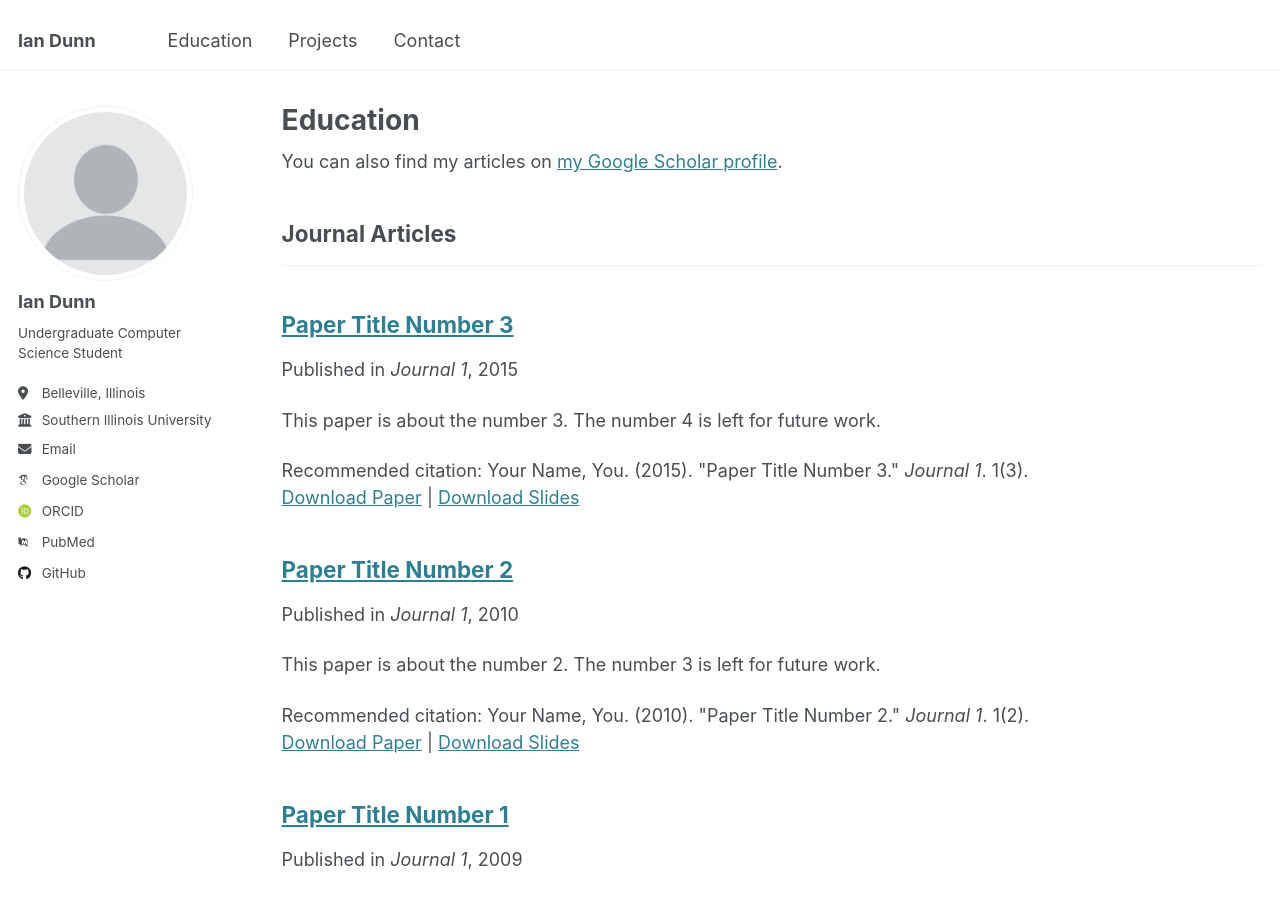
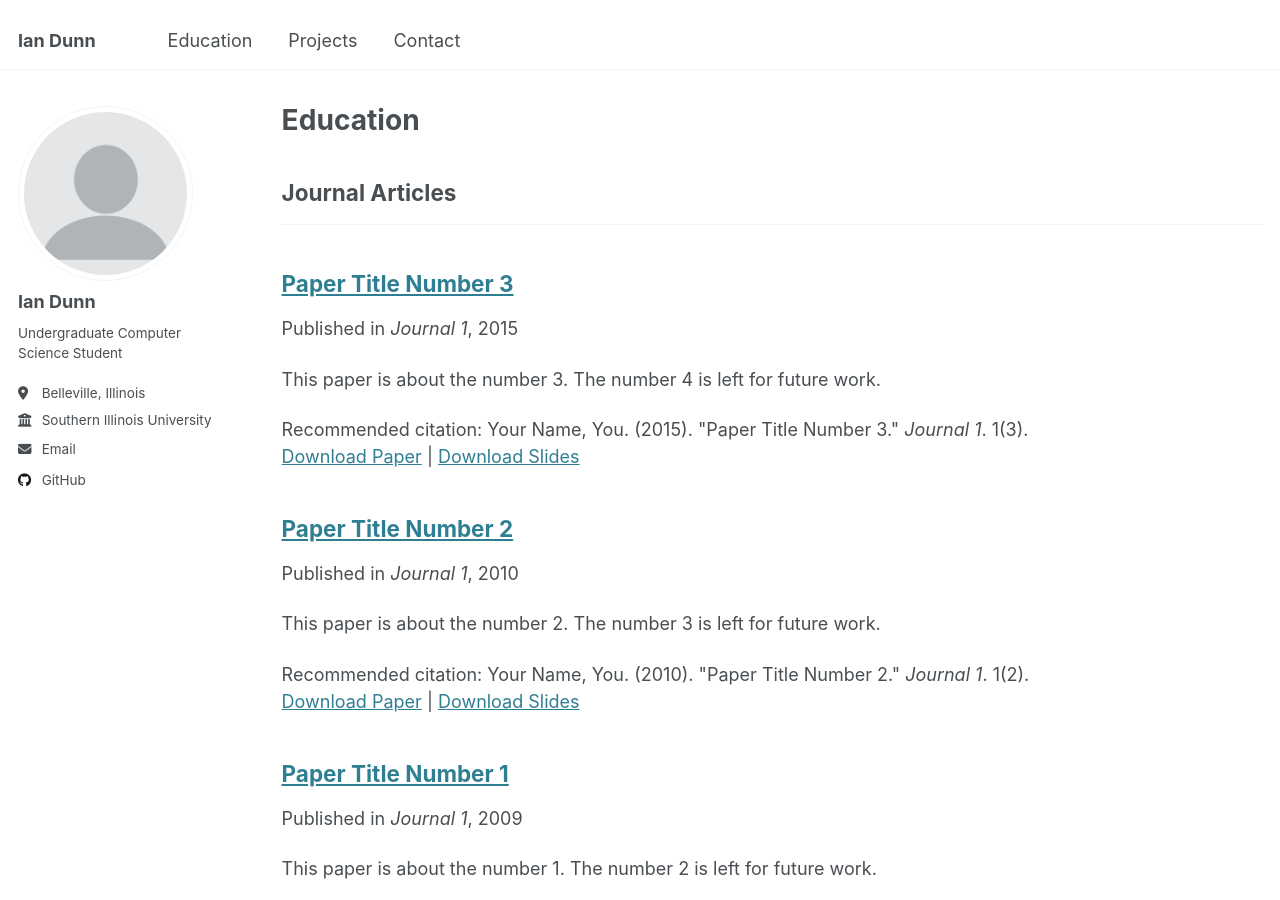
Before and after one commit to 1ntentions/1ntentions.github.io, a Jekyll site: the page built from education.html, in a window 1280 px wide and 900 px high. Built offline with Jekyll 4.4.1, drawn with Linux system fonts in a browser that asks for light colours; some web fonts are replaced; part of the change alters nothing that is shown.

Commit message:
removed unnecessary links in config

```diff
--- a/_config.yml
+++ b/_config.yml
@@ -30,16 +30,6 @@ author:
   employer         : "Southern Illinois University Edwardsville"
   uri              : # URL
   email            : "idunn@siue.edu"
-
-  # Academic websites
-  arxiv            : # URL - Update with the correct link to your profile
-  googlescholar    : "https://scholar.google.com/citations?user=PS_CX0AAAAAJ"
-  impactstory      : # URL
-  orcid            : "http://orcid.org/yourorcidurl"
-  semantic         : # URL
-  pubmed           : "https://www.ncbi.nlm.nih.gov/pubmed/?term=john+snow"
-  researchgate     : # URL
-  scopus           : # URL
 
   # Repositories and software development
   github           : "1ntentions"
```
